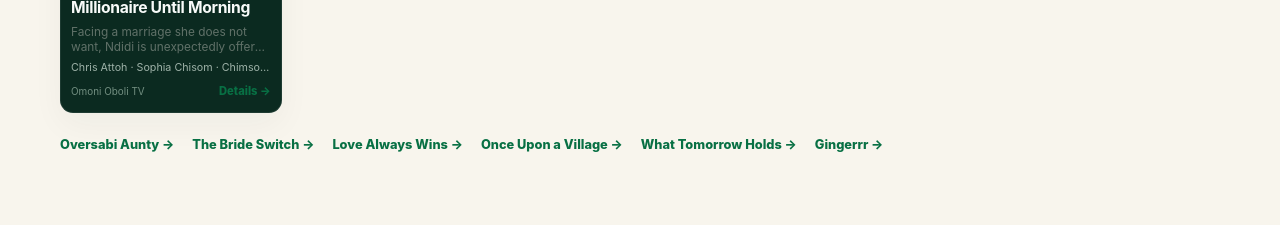
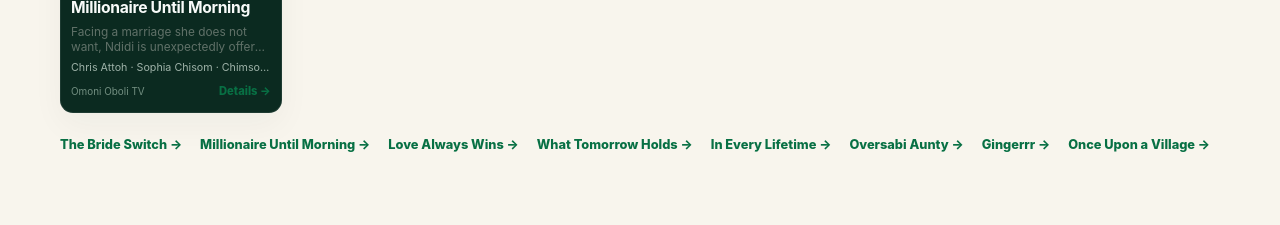
Before and after one commit to eghosa001/nigeria, a Next.js app: page /entertainment in a window 1280 px wide. Shown: the part 1320-1545 px from the top of the page. Built offline with nearby package versions, Linux system fonts and the light colour scheme; no server answers.

Commit message:
Prioritize movie links from Search Console demand

```diff
--- a/app/entertainment/page.tsx
+++ b/app/entertainment/page.tsx
@@ -23,12 +23,14 @@ const searchMomentumMovieSlugs = [
 ];
 
 const popularMovieSearchLinks = [
+  { label: "The Bride Switch", href: "/entertainment/youtube/zKQoArfptqA" },
+  { label: "Millionaire Until Morning", href: "/entertainment/movies/millionaire-until-morning" },
+  { label: "Love Always Wins", href: "/entertainment/youtube/KWIpR47N9hc" },
+  { label: "What Tomorrow Holds", href: "/entertainment/youtube/2Ficn2BMlI8" },
+  { label: "In Every Lifetime", href: "/entertainment/youtube/TH8oDejHrEo" },
   { label: "Oversabi Aunty", href: "/entertainment/movies/oversabi-aunty" },
-  { label: "The Bride Switch", href: "/entertainment/youtube/zKQoArfptqA" },
-  { label: "Love Always Wins", href: "/entertainment/youtube/KWIpR47N9hc" },
+  { label: "Gingerrr", href: "/entertainment/movies/gingerrr" },
   { label: "Once Upon a Village", href: "/entertainment/youtube/Yu-QxqPDmXM" },
-  { label: "What Tomorrow Holds", href: "/entertainment/youtube/2Ficn2BMlI8" },
-  { label: "Gingerrr", href: "/entertainment/movies/gingerrr" },
 ];
 
 export default function EntertainmentPage() {
```
